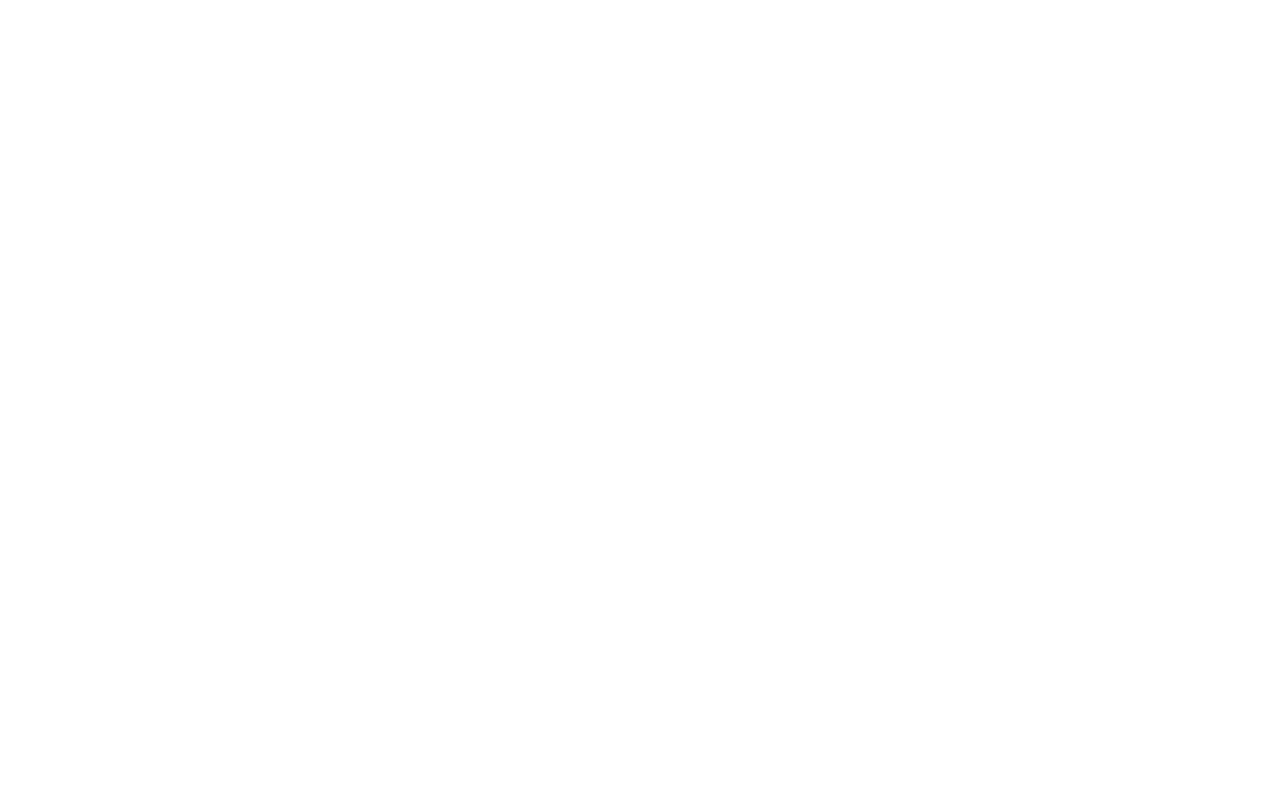
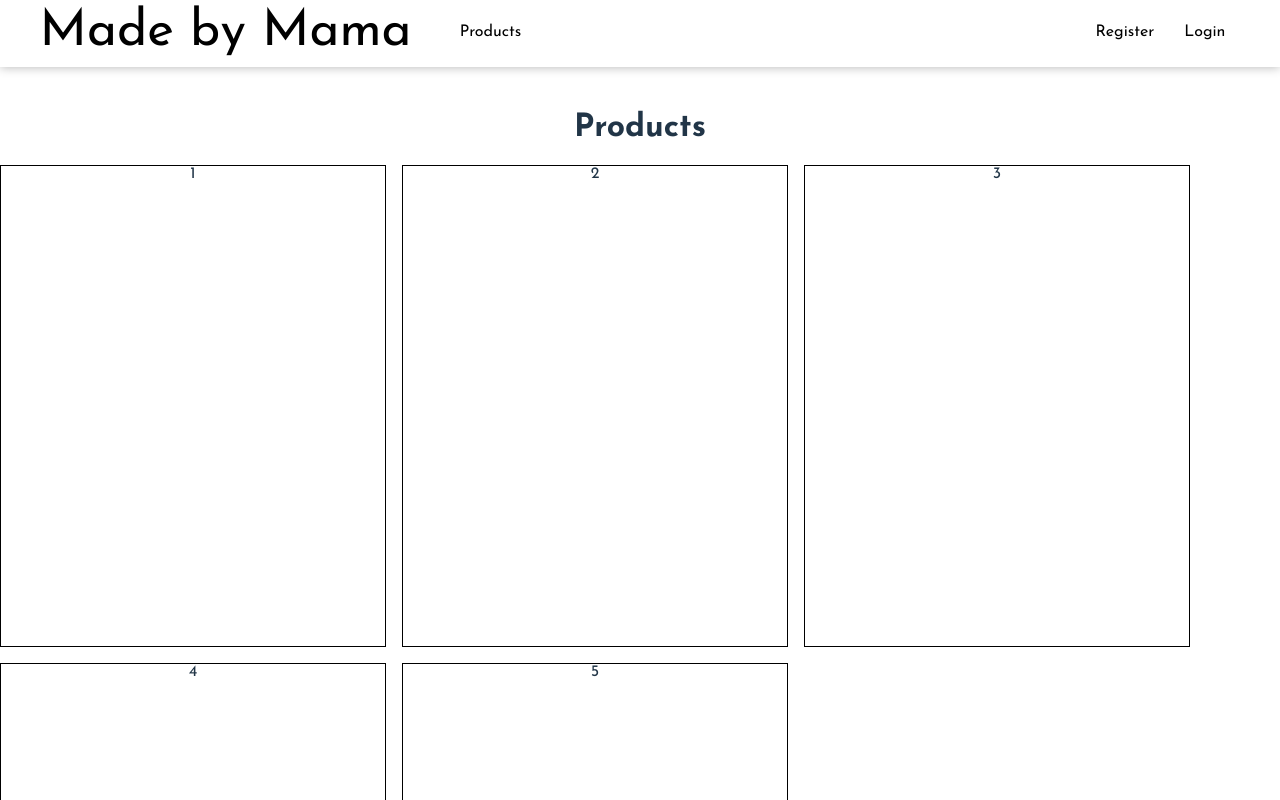
Before and after one commit to AladdinOmar61/mamas-home-crafts, a React (Vite) app: page /products in a window 1280 px wide. Before the commit this address had no page. Built offline with nearby package versions, Linux system fonts and the light colour scheme.

Commit message:
working on products grid
making a flex wrap but still working the kinks on centering the whole container while having flex start on the flex wrap

```diff
--- /dev/null
+++ b/src/Pages/Products/Products.css
@@ -0,0 +1,20 @@
+.products-header {
+    margin-top: 7rem;
+}
+
+.product-container {
+    margin: 0 auto;
+}
+
+.product-gallery {
+    display: flex;
+    flex-wrap: wrap;
+    justify-content: flex-start;
+    gap: 1rem;
+}
+
+.product-item {
+    height: 30rem;
+    width: 30vw;
+    border: solid black 1px;
+}
--- /dev/null
+++ b/src/Pages/Products/Products.jsx
@@ -0,0 +1,25 @@
+import './Products.css'
+import Header from "../../components/Header/Header";
+
+function Products() {
+  return (
+    <div className="products-page">
+      <Header />
+      <h1 className="products-header">Products</h1>
+      <div className='product-container'>
+      <div className='product-gallery'>
+        <div className='product-item'>1</div>
+        <div className='product-item'>2</div>
+        <div className='product-item'>3</div>
+        <div className='product-item'>4</div>
+        <div className='product-item'>5</div>
+        {/* <div className='product-item'>6</div> */}
+        {/* <div className='product-item'>7</div> */}
+        {/* <div className='product-item'>8</div> */}
+      </div>
+      </div>
+    </div>
+  );
+}
+
+export default Products;
--- a/src/components/Cover/Cover.css
+++ b/src/components/Cover/Cover.css
@@ -37,6 +37,7 @@
   background-color: white;
   color: black;
   margin-top: 1rem;
+  transition: ease-in-out 0.3s;
 }
 
 .explore-btn:hover {
--- a/src/components/Header/Header.css
+++ b/src/components/Header/Header.css
@@ -44,6 +44,7 @@
 .cart {
   color: black;
   padding: 0.5rem;
+  transition: all 0.3s;
 }
 
 .cart:hover {
@@ -55,6 +56,7 @@
 .account {
   color: black;
   padding: 0.5rem;
+  transition: all 0.3s;
 }
 
 .account:hover {
@@ -163,6 +165,7 @@
   padding: 0.5rem 0 0.5rem 0;
   border-bottom: solid transparent 2px;
   text-decoration: none;
+  transition: all 0.3s;
 }
 
 .register:hover {
@@ -177,6 +180,7 @@
   padding: 0.5rem 0 0.5rem 0;
   border-bottom: solid transparent 2px;
   text-decoration: none;
+  transition: all 0.3s;
 }
 
 .login:hover {
--- a/src/components/Header/Header.jsx
+++ b/src/components/Header/Header.jsx
@@ -23,7 +23,7 @@
       <Link to="/" className="website-title" style={{ textDecoration: "none" }}>
         Made by Mama
       </Link>
-      <Link className="products">Products</Link>
+      <Link to="/products" className="products">Products</Link>
       </div>
       {loggedIn ? (
         <div className="icons">
--- a/src/components/InfoBanner/InfoBanner.css
+++ b/src/components/InfoBanner/InfoBanner.css
@@ -34,11 +34,12 @@
     border: solid black 1px;
     background-color: white;
     color: black;
+    transition: all 0.3s;
 }
 
 .buy-now:hover {
     background: #000;
-    transition: ease-in-out 0.3s;
+    transition: all 0.3s;
     color: white;
 }
 
--- a/src/main.jsx
+++ b/src/main.jsx
@@ -1,4 +1,4 @@
-// import { StrictMode } from 'react'
+import { StrictMode } from 'react'
 import "./index.css";
 import { createRoot } from "react-dom/client";
 import { SupabaseProvider } from "../lib/context/supabaseProvider";
@@ -6,18 +6,19 @@
 import Home from "./pages/Home/Home.jsx";
 import Register from "./pages/Register/register.jsx";
 import Login from "./pages/Login/Login.jsx";
+import Products from './Pages/Products/Products.jsx';
 
 createRoot(document.getElementById("root")).render(
-  // <StrictMode>
+  <StrictMode>
   <SupabaseProvider>
     <Router>
       <Routes>
         <Route path="/" element={<Home />} />
         <Route path="/register" element={<Register />} />
         <Route path="/login" element={<Login />} />
-        {/* <Route path="products" element={<Products/>}/> */}
+        <Route path="products" element={<Products/>}/>
       </Routes>
     </Router>
   </SupabaseProvider>
-  // </StrictMode>,
+ </StrictMode>,
 );
```
